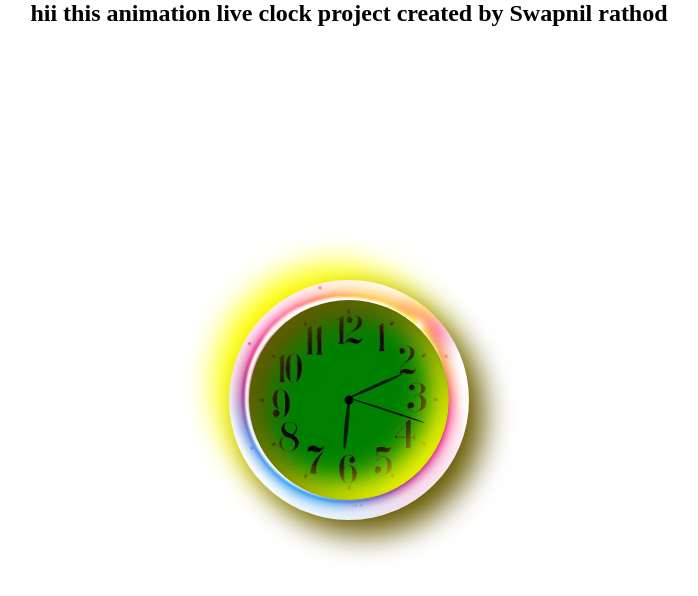
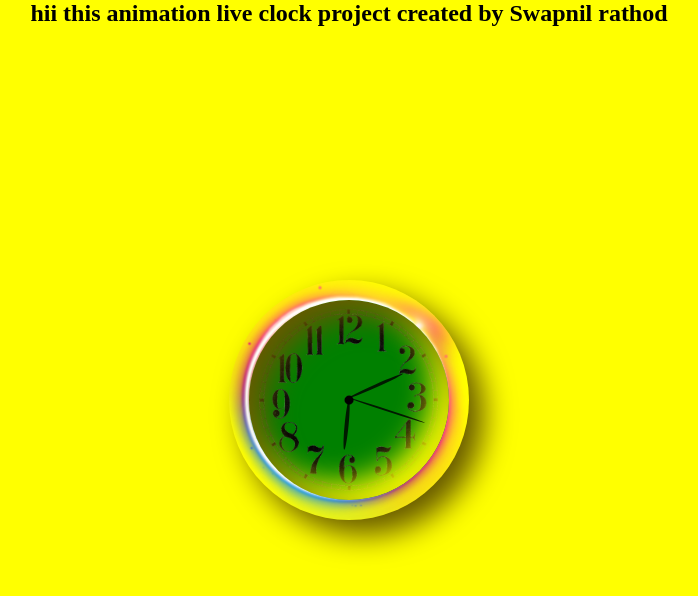
Before and after one commit to SwapnilRathod07/clock-live, a plain HTML site: page index.html in a window 1280 px wide. Shown: the whole page, without its empty margins (291-989 px from the left). Drawn offline with Linux system fonts and the light colour scheme.

Commit message:
Update style.css

```diff
--- a/style.css
+++ b/style.css
@@ -4,7 +4,7 @@
   padding:0;
   box-sizing:border-box;}
 body{
-background-color:wight;
+background-color: yellow;
 }
 body {
   height: 100%;
```
